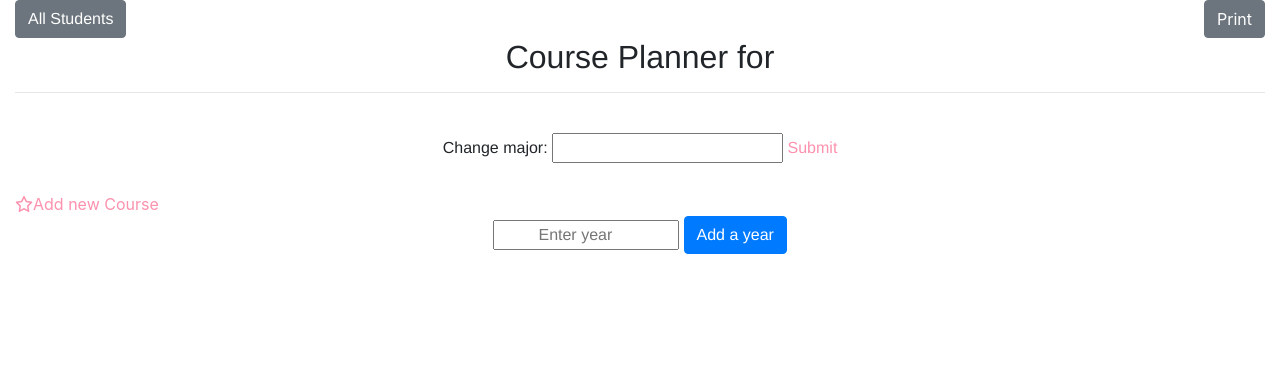
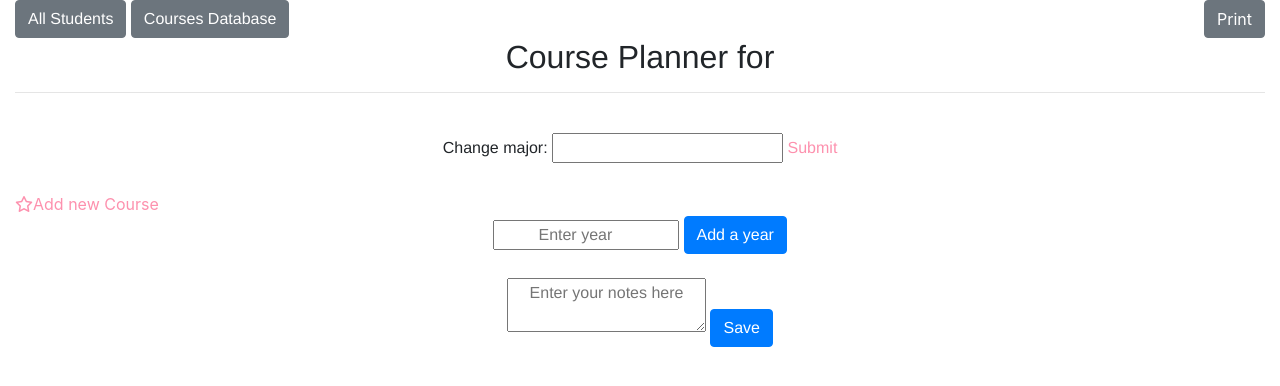
Before and after one commit to namitanair0201/course_planner, a Flask app: template templates/index.html in a window 1280 px wide. Shown: the top 386 px of the page. Run offline with Flask 2, Linux system fonts and the light colour scheme; the template is opened without the code that fills it, so the values that code supplies are empty; some libraries are stand-ins or nearby versions.

Commit message:
add notes and edit summary

```diff
--- a/app.py
+++ b/app.py
@@ -1,5 +1,5 @@
 from flask import Flask, render_template, request
-from helpers.readcsv import read_from_csv, read_student_info, save_student_info, save_new_course
+from helpers.readcsv import read_from_csv, read_student_info, save_student_info, save_new_course, read_notes, save_notes
 from helpers.score import bcs,quantp,dp,socialp,getCourseList,score
 import glob
 import os
@@ -32,8 +32,14 @@ def Main():
             save_student_info(student_data_path+str(student_info['usc_id'])+'.csv', student_info)
             message = 'New user added successfully'
 
+            notes_path = 'static/assets/notes/'+str(student_info['usc_id'])+'.json'
+            notes = {'general':''}
+            notes[form_submitted['year_of_joining']] = {'fall':{},'spring':{},'summer':{}}
+            save_notes(notes_path,notes)
+
     elif 'remove' in form_submitted:
         os.remove(student_data_path+form_submitted['remove']+".csv")
+        os.remove('static/assets/notes/'+form_submitted['remove']+".json")
         message = 'User with USC ID: '+form_submitted['remove']+' removed successfully'
 
 
@@ -42,11 +48,25 @@ def Main():
 
     return render_template('main.html', students_info=students_info, message=message, error = error)
 
+
+@app.route('/courses', methods=['GET','POST'])
+def Courses():
+    course_names, course_numbers, check_dict, db  = read_from_csv('static/assets/courses.csv')
+
+    #form_submitted = request.form
+    message,error = '',''
+    #students_paths = glob.glob(student_data_path+'*.csv')
+    #students_info = [read_student_info(student_path,check_dict) for student_path in students_paths]
+
+    return render_template('courses.html', db=db, message=message, error = error)
+
+
 @app.route('/<int:usc_id>', methods=['GET','POST'])
 def Hello_world(usc_id):
 
     course_names, course_numbers, check_dict, db  = read_from_csv('static/assets/courses.csv')
-
+    notes_path = 'static/assets/notes/'+str(usc_id)+'.json'
+    notes = read_notes(notes_path)
     error,message,removed = '','',''
     form_submitted = request.form
 
@@ -61,9 +81,15 @@ def Hello_world(usc_id):
         if (('c_number' in form_submitted) and (form_submitted['c_number'] in check_dict)):
             student_info[year][term].append(check_dict[form_submitted['c_number']])
             message = 'Successfully added course '+str(form_submitted['c_number'])
+            # notes[year][term][form_submitted['c_number']]=''
+            # save_notes(notes_path,notes)
+
         elif 'c_name' in form_submitted and form_submitted['c_name'] in check_dict:
             student_info[year][term].append(check_dict[form_submitted['c_name']])
             message = 'Successfully added course '+str(form_submitted['c_number'])
+            # notes[year][term][form_submitted['c_number']]=''
+            # save_notes(notes_path,notes)
+
         else:
             error = 'Course name/number does not exist in DB'
 
@@ -83,6 +109,9 @@ def Hello_world(usc_id):
             error = 'Course already exists '+form_submitted['c_number']
 
         new_year = form_submitted['year']
+        notes[new_year]={'fall':{},'spring':{},'summer':{}}
+        save_notes(notes_path,notes)
+
         if not student_info['years']:
             student_info['years'] = [new_year]
             #student_info[new_year]={'fall':[],'spring':[],'summer':[]}
@@ -103,6 +132,9 @@ def Hello_world(usc_id):
             student_info.pop(year)
             message = 'Successfully removed '+year
 
+            del notes[year]
+            save_notes(notes_path,notes)
+
     elif 'remove' in form_submitted:
         text = form_submitted['remove'].split()
         term = text[3]
@@ -111,6 +143,10 @@ def Hello_world(usc_id):
         for course_taken in student_info[year][term]:
             if course_taken['c_number'] == c_number:
                 student_info[year][term].remove(course_taken)
+                if course_taken['c_number'] in notes[year][term]:
+                    del notes[year][term][course_taken['c_number']]
+                save_notes(notes_path,notes)
+
         removed = 'Successfully removed '+str(c_number)
     elif 'year' in form_submitted:
         new_year = form_submitted['new_year']
@@ -121,6 +157,9 @@ def Hello_world(usc_id):
             student_info['years'].append(new_year)
             student_info[new_year]={'fall':[],'spring':[],'summer':[]}
             message = 'Successfully added '+new_year
+
+            notes[new_year]={'fall':{},'spring':{},'summer':{}}
+            save_notes(notes_path,notes)
         else:
             error = 'Selected year already exists'
 
@@ -129,8 +168,25 @@ def Hello_world(usc_id):
         message = 'Successfully selected ' + major
         student_info['major'] = major
 
+    elif 'save_notes' in form_submitted:
+        general = form_submitted['general_notes']
+        notes['general'] = general
+        save_notes(notes_path,notes)
+
+    elif 'save_course_note' in form_submitted:
+        year = form_submitted['notes_modal_year']
+        term = form_submitted['notes_modal_term']
+        c_num = form_submitted['notes_modal_c_num']
+        text = form_submitted['notes_modal_text']
+        if year not in notes:
+            notes[year] = {'fall':{},'spring':{},'summer':{}}
+        notes[year][term][c_num] = text
+        save_notes(notes_path,notes)
+
     if student_info['years']:
         student_info['years'].sort()
+
+    student_info['notes'] = notes
 
     save_student_info(student_data_path+str(usc_id)+'.csv', student_info)
 
--- a/helpers/readcsv.py
+++ b/helpers/readcsv.py
@@ -1,6 +1,17 @@
 import csv
 from csv import DictWriter
 file_name = '../static/assets/courses.csv'
+import json
+
+def read_notes(filename):
+    with open(filename) as f:
+        data = json.load(f)
+    return data
+
+def save_notes(filename,data):
+    with open(filename, 'w') as json_file:
+        json.dump(data, json_file)
+
 def read_from_csv(file_name):
     course_names, course_numbers, check_dict = [],[],{}
 
@@ -37,6 +48,7 @@ def read_student_info(file_name, check_dict):
 
         return result
 def save_student_info(file_name, student_info):
+    print(student_info)
     s_vals = student_info
     text_to_save = "name,"+s_vals['name']+"\n"
     text_to_save += "image_link,"+s_vals['image_link']+"\n"
@@ -71,6 +83,7 @@ def save_student_info(file_name, student_info):
     f.write(text_to_save)
     f.close()
 
+
 def save_new_course(course):
     with open('./static/assets/courses.csv', 'a+', newline='\n') as write_obj:
         dict_writer = DictWriter(write_obj, fieldnames=list(course.keys()))
--- a/static/assets/courses.csv
+++ b/static/assets/courses.csv
@@ -74,3 +74,6 @@ GRSC-800z,Studies for the Qualifying Examination,D,0,0,0
 790-10, Directed Research, D, 10,0,1
 790-11, Directed Research, D, 11,0,1
 790-12, Directed Research, D, 12,0,1
+334,NewCourse,D,5,1,1
+523,Al,D,2,1,1
+test,test,D,3,1,0
--- a/templates/index.html
+++ b/templates/index.html
@@ -16,6 +16,9 @@
 <body class="container-fluid">
     <a href="/">
         <button type="button" class="btn btn-secondary">All Students</button>
+    </a>
+    <a href="/courses">
+        <button type="button" class="btn btn-secondary">Courses Database</button>
     </a>
     <button style="float: right;" type="button" class="btn btn-secondary" onclick="window.print()">Print</button>
 
@@ -183,7 +186,15 @@
                 <form method="POST">
 
                     {% for course_taken in student_info[each_year][term] %}
-                    <tr>
+                    <!-- <button > -->
+                        {% set c_num = course_taken['c_number'] %}
+                        {% set notes_text = student_info['notes'][each_year][term][c_num] %}
+                        <div class="tooltip">
+                            <tr {% if (c_num in student_info['notes'][each_year][term]) and notes_text|length > 0  %} style="background-color:#a5e9fa" {% endif %}
+                                data-toggle="modal"
+                                data-target="#notesModal"
+                                onclick="setTermCourse('{{each_year}}','{{term}}','{{c_num}}','{{notes_text}}');"
+                                >
                                 {% if course_taken['psych']=='1' %}
                                     <td>PSYC{{course_taken['c_number']}}</td>
                                 {% else %}
@@ -197,6 +208,10 @@
                                             class="fas fa-trash"></i></button>
                                 </td>
                             </tr>
+                            <span class="tooltiptext">{{notes_text}}</span>
+                        </div>
+
+                    <!-- </button> -->
                     {% endfor %}
                 </form>
 
@@ -316,6 +331,34 @@
       </div>
     </div>
 
+
+    <div id = "notesModal" class="modal" tabindex="-1" role="dialog">
+        <div class="modal-dialog" role="document">
+          <div class="modal-content">
+            <div class="modal-header">
+              <h5 class="modal-title">Notes</h5>
+              <button type="button" class="close" data-dismiss="modal" aria-label="Close">
+                <span aria-hidden="true">&times;</span>
+              </button>
+            </div>
+
+            <div class="modal-body">
+                <form method = "POST">
+                    <div class="form-group row">
+                        <div class="col-sm-12">
+                          <input type="text" id = "notes_modal_text" class="form-control" name = "notes_modal_text" placeholder="Enter Notes">
+                          <input hidden type="text" id = "notes_modal_year" class="form-control" name = "notes_modal_year">
+                          <input hidden type="text" id = "notes_modal_term" class="form-control" name = "notes_modal_term">
+                          <input hidden type="text" id = "notes_modal_c_num" class="form-control" name = "notes_modal_c_num">
+                        </div>
+                      </div>
+                    <input required type="submit" name = "save_course_note" id = "save_note" class="btn btn-primary" value = "Save Note">
+                </form>
+            </div>
+        </div>
+      </div>
+    </div>
+
     <form method="POST">
         <input list="new_year" type="text" name="new_year" autocomplete="off" placeholder="Enter year" is required>
         <input class="btn btn-primary" type="submit" name="year" value="Add a year">
@@ -326,6 +369,30 @@
         </datalist>
     </form>
 
+    <br>
+    <form method="POST">
+        <textarea name = "general_notes" placeholder="Enter your notes here">{{ student_info['notes']['general'] }}</textarea>
+        <button type = "submit" id = "notes_submit" class = "btn btn-primary" name = "save_notes">Save</button>
+    </form>
+
+    <script>
+        $(document).ready(function() {
+            $('[data-toggle="popover"]').popover({
+                placement: 'top',
+                trigger: 'hover'
+            });
+        });
+        function setTermCourse(year,term,c_number,notes_text){
+            document.getElementById('notes_modal_text').value = notes_text;
+            document.getElementById('notes_modal_year').value = year;
+            document.getElementById('notes_modal_term').value = term;
+            document.getElementById('notes_modal_c_num').value = c_number;
+
+            if (notes_text != ''){
+
+            }
+        }
+    </script>
     <!-- bootstrap script tags-->
     <script src="https://code.jquery.com/jquery-3.4.1.slim.min.js"
         integrity="sha384-J6qa4849blE2+poT4WnyKhv5vZF5SrPo0iEjwBvKU7imGFAV0wwj1yYfoRSJoZ+n" crossorigin="anonymous">
--- a/templates/main.html
+++ b/templates/main.html
@@ -11,6 +11,9 @@
 
 </head>
 <body>
+    <a href="/courses">
+        <button type="button" class="btn btn-secondary">Courses Database</button>
+    </a>
     <h1>All Students</h1>
     {% if message %}
         <div class="alert alert-success" role="alert">{{message}}</div>
```
Also changed, not shown: templates/courses.html (added, +56 -0 lines), static/css/styles.css (line endings or trailing spaces). Lines whose indentation alone changed are shown as unchanged.
